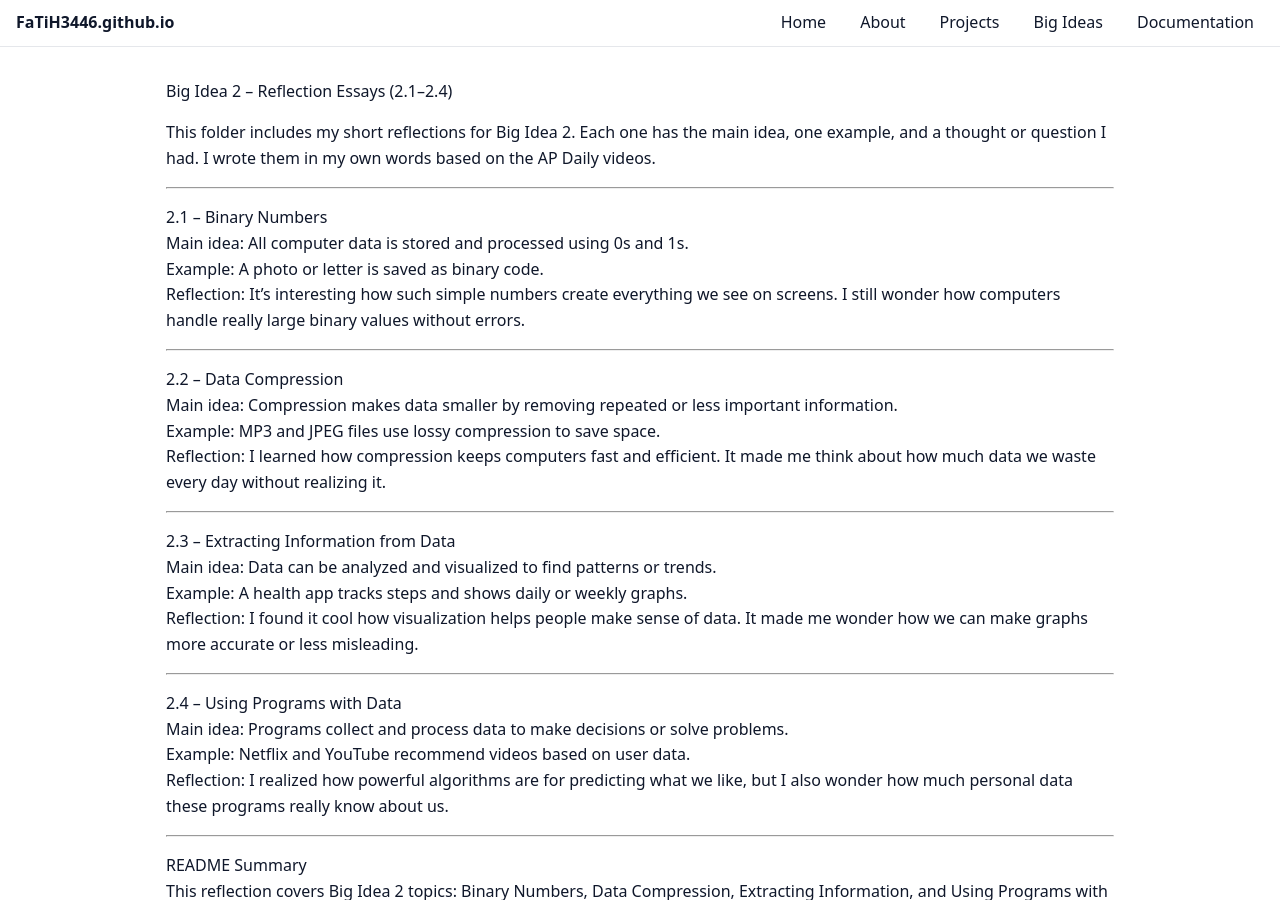
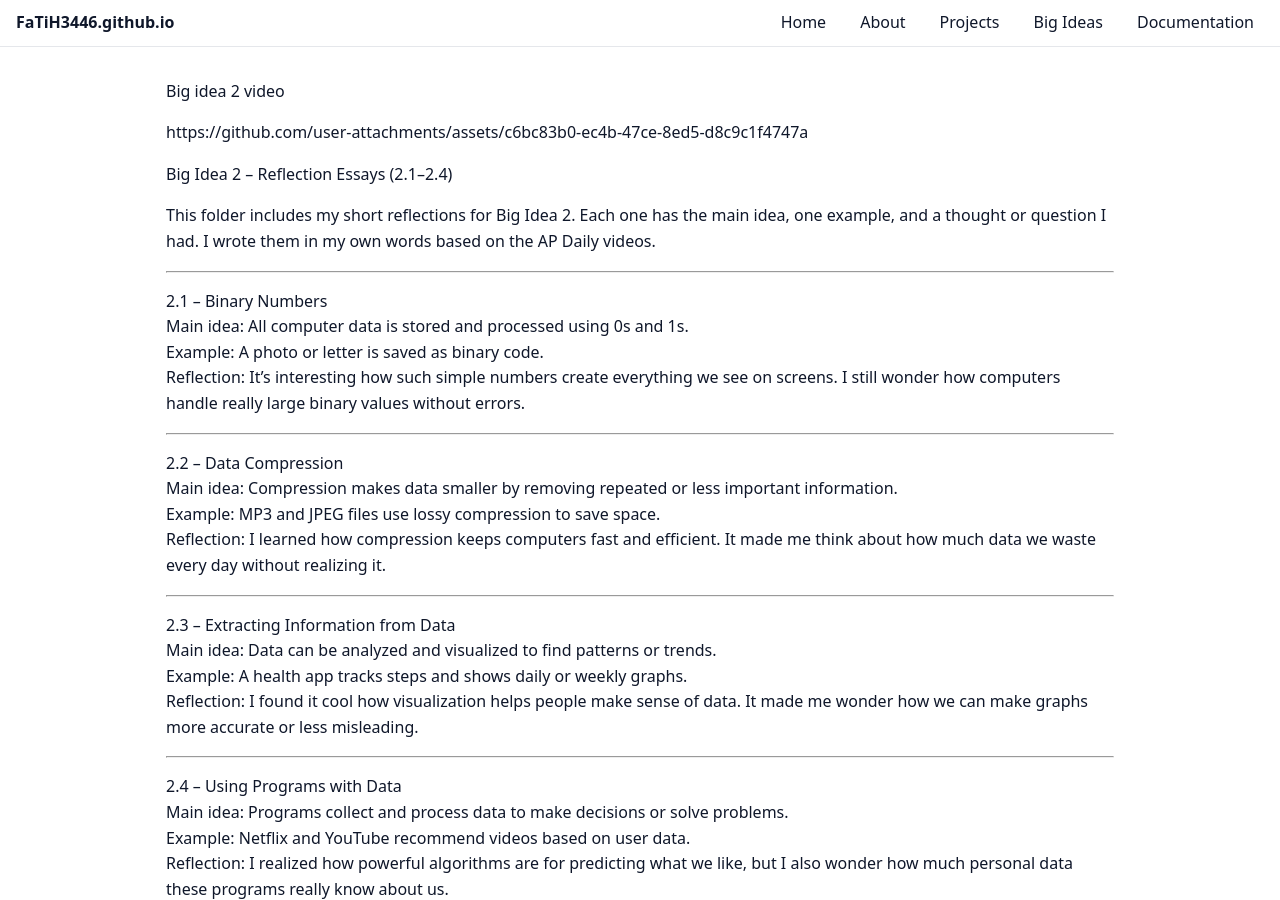
Before and after one commit to FaTiH3446/FaTiH3446.github.io, a Jekyll site: the page built from bigideas.md, in a window 1280 px wide and 900 px high. Built offline with Jekyll 4.4.1, drawn with Linux system fonts in a browser that asks for light colours; our own code applies the rules of GitHub Pages for plain Markdown files.

Commit message:
Update bigideas.md

```diff
--- a/bigideas.md
+++ b/bigideas.md
@@ -1,3 +1,11 @@
+Big idea 2 video
+
+
+
+https://github.com/user-attachments/assets/c6bc83b0-ec4b-47ce-8ed5-d8c9c1f4747a
+
+
+
 Big Idea 2 – Reflection Essays (2.1–2.4)
 
 This folder includes my short reflections for Big Idea 2.
```
